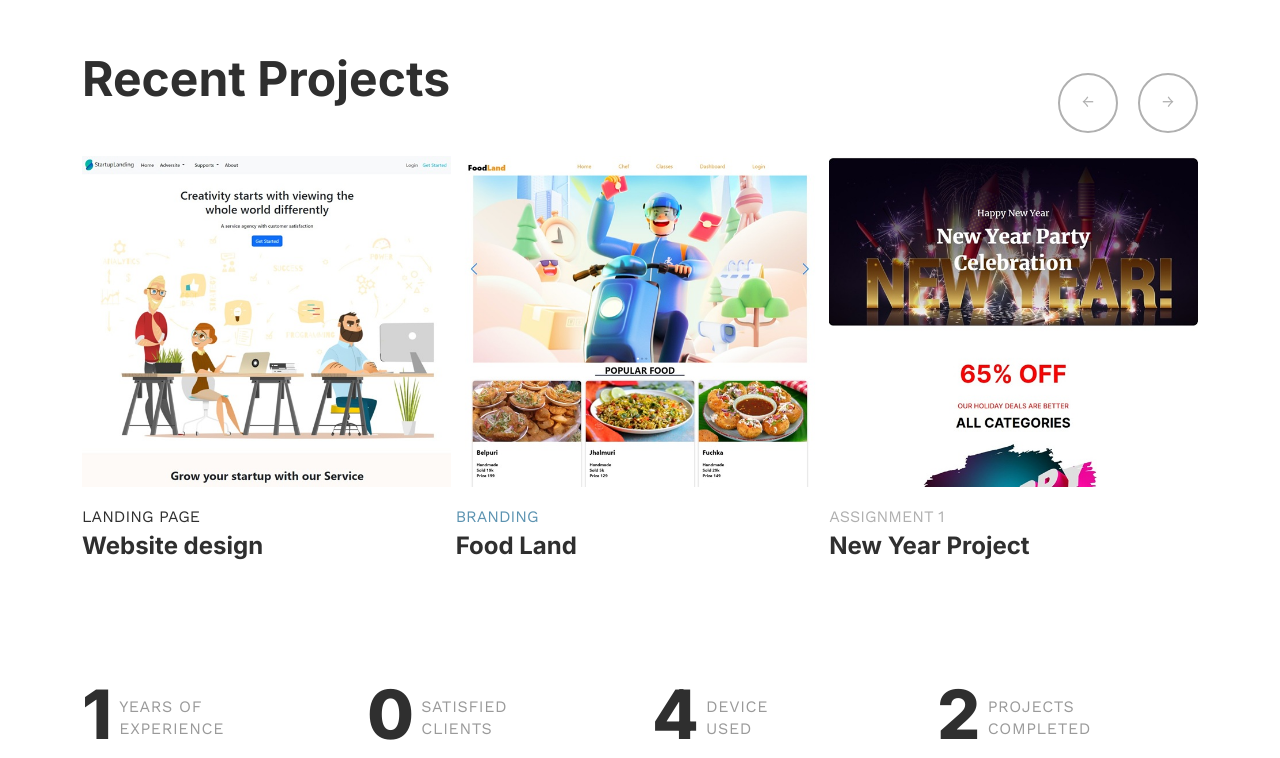
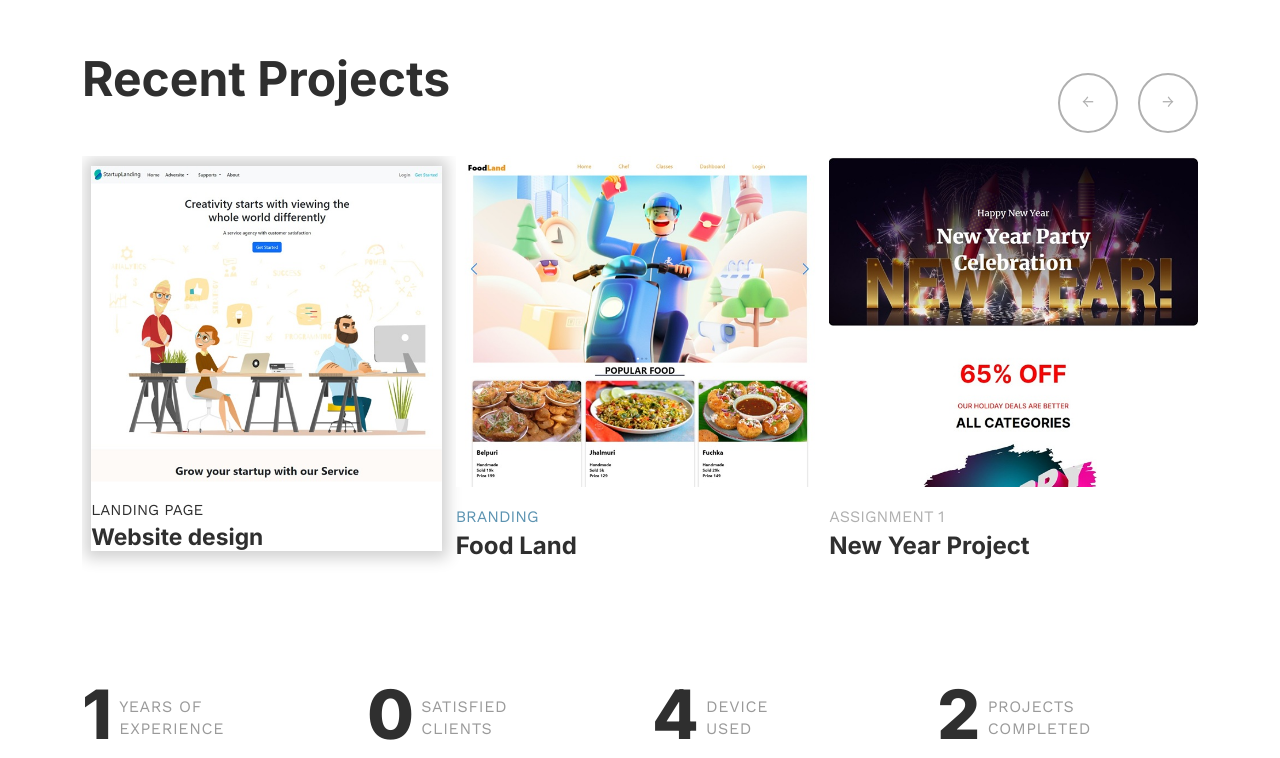
Before and after one commit to jhs575/jahidhasan.dev, a plain HTML site: page index.html in a window 1280 px wide. In both pictures the pointer is over the element 266 px from the left and 990 px from the top of the page. Shown: the part 632-1390 px from the top of the page. Drawn offline with nearby package versions, Linux system fonts and the light colour scheme; files whose address does not match are found by name.

Commit message:
showcase hover added

```diff
--- a/style.css
+++ b/style.css
@@ -1218,6 +1218,13 @@ body.nav-active .nav__list-item:nth-child(10) {
   width: 100%;
   object-fit: cover;
 }
+.portfolio-item{
+  transition: transform 0.6s ease-out;
+}
+.portfolio-item:hover{
+  transform: scale(0.95);
+  box-shadow: 0 0 15px 7px #00000030;
+}
 
 .portfolio-item .portfolio-item img {
   transition: transform 0.6s ease-out;
```
